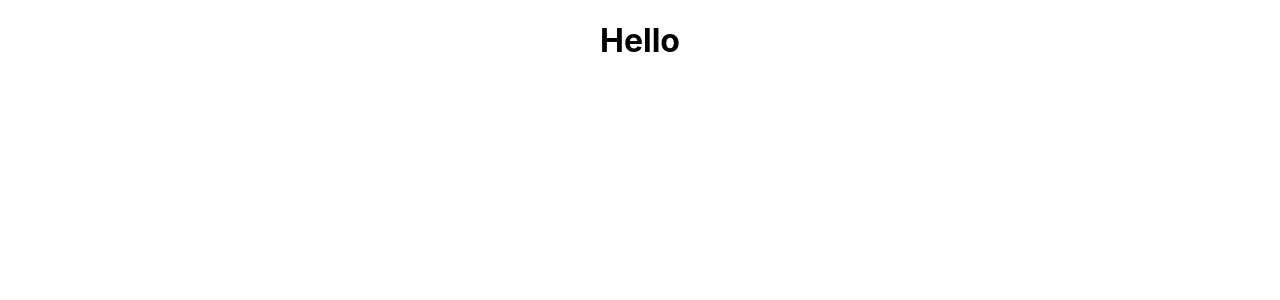
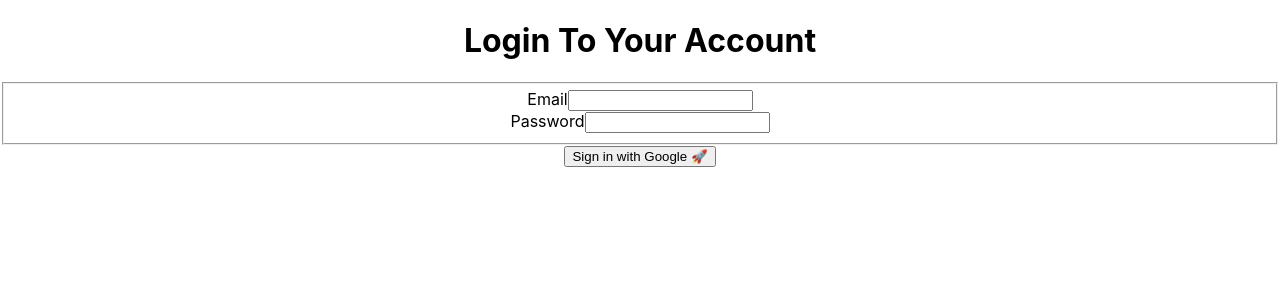
Before and after one commit to Muqtadirat/OAuth-Login-Page, a React (Create React App) app: page / in a window 1280 px wide. Shown: the top 300 px of the page. Built offline with nearby package versions, Linux system fonts and the light colour scheme.

Commit message:
Created custom button

```diff
--- a/src/App.js
+++ b/src/App.js
@@ -1,19 +1,34 @@
-import { GoogleLogin } from "@react-oauth/google";
+import { GoogleLogin, useGoogleLogin } from "@react-oauth/google";
+import Form from "./components/Form";
 import "./App.css";
 
+function CustomButton({ onClick, children }) {
+  return <button onClick={onClick}>{children}</button>;
+}
+
 function App() {
-  const responseMessage = (response) => {
-    console.log(response);
-  };
-
-  const errorMessage = (error) => {
-    console.log(error);
-  };
+  const login = useGoogleLogin({
+    onSuccess: (tokenResponse) => console.log(tokenResponse),
+  });
 
   return (
     <div className="App">
-      <h1>Hello</h1>
-      <GoogleLogin onSuccess={responseMessage} onError={errorMessage} />
+      <header>
+        <h1>Login To Your Account</h1>
+      </header>
+
+      <Form />
+      <CustomButton onClick={() => login()}>
+        Sign in with Google 🚀
+      </CustomButton>
+      <GoogleLogin
+        onSuccess={(credentialResponse) => {
+          console.log(credentialResponse);
+        }}
+        onError={() => {
+          console.log(`Login Failed`);
+        }}
+      />
     </div>
   );
 }
```
